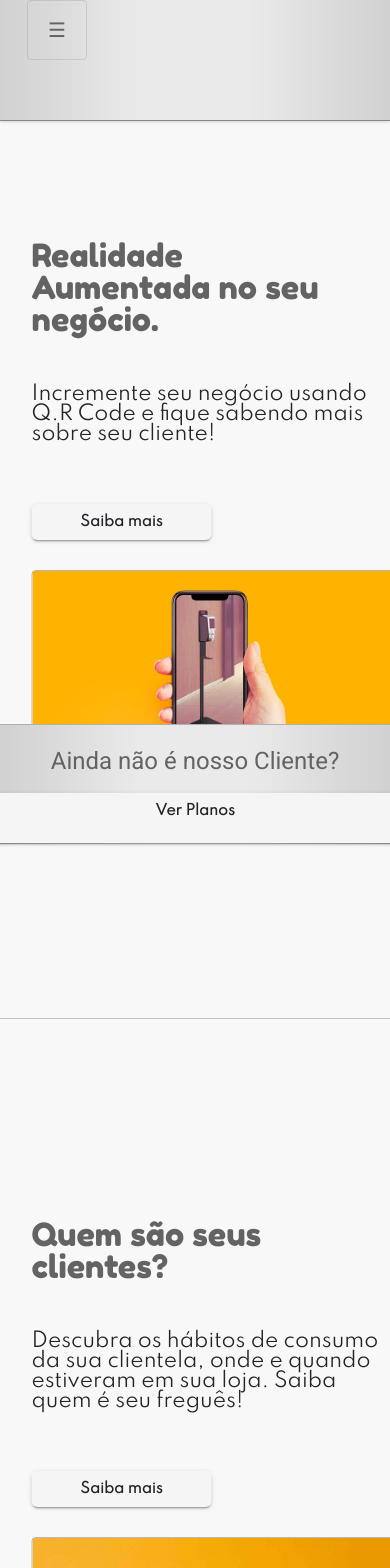
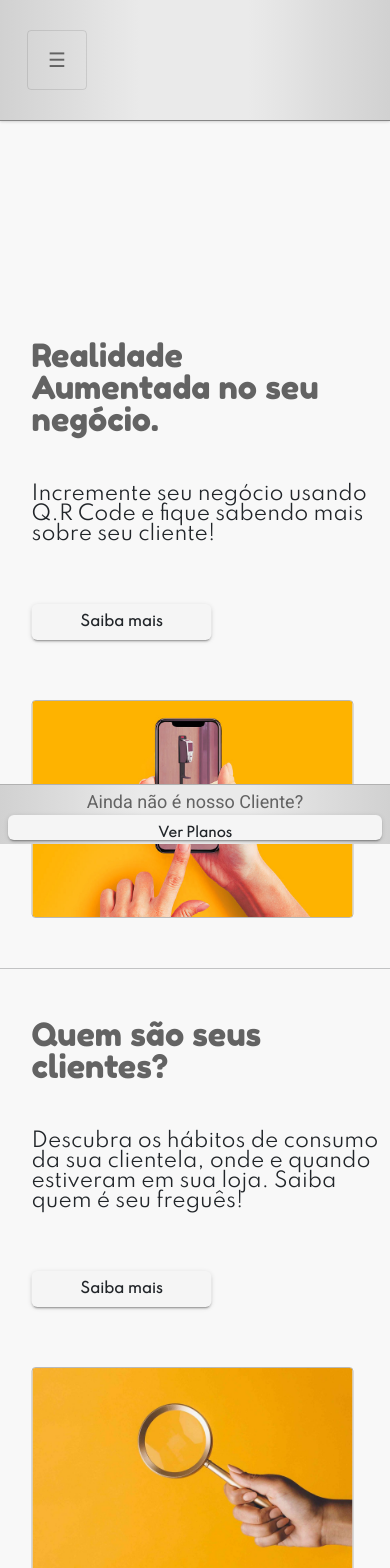
Before and after one commit to projeto-integrador-2022/qrcode-frontend, an Angular app: page / in a window 390 px wide. Shown: the top 1568 px of the page. Built offline with nearby package versions, Linux system fonts and the light colour scheme.

Commit message:
[QRCT-006F] Whole page, footers and navbar are no responsive, as expected

```diff
--- a/src/app/app.component.scss
+++ b/src/app/app.component.scss
@@ -90,3 +90,18 @@ h4 {
 
 
 }
+
+@media (max-width: 480px) {
+  .custom-navbar {
+
+    .mat-raised-button {
+      margin: 30px 0 30px 0;
+      width: 100%;
+    }
+
+    .container {
+      margin-top: 200px !important;
+    }
+
+  }
+}
--- a/src/app/features/pages/about/about.component.scss
+++ b/src/app/features/pages/about/about.component.scss
@@ -46,3 +46,15 @@ button {
     height: 160px !important;
   }
 }
+
+@media (max-width: 480px) {
+  .margin-fixture {
+    margin-top: 250px !important;
+    margin-bottom: 100px !important;
+  }
+
+  .my-4 {
+        margin-top: 50px !important;
+        margin-bottom: 50px !important;
+    }
+}
--- a/src/app/features/pages/admin-page/starting/starting.component.scss
+++ b/src/app/features/pages/admin-page/starting/starting.component.scss
@@ -35,3 +35,23 @@ body {
 .mat-tab-body-content {
     overflow: hidden !important;
 }
+
+@media (max-width: 480px) {
+
+    .container {
+
+        margin-top: 91px !important;
+    }
+    .container .jumbotron {
+        padding: 10px !important;
+    }
+
+    .container img {
+        max-height: 100%;
+    }
+
+    .my-4 {
+        margin-top: 50px !important;
+        margin-bottom: 50px !important;
+    }
+}
--- a/src/app/features/pages/landing-page/landing-page.component.scss
+++ b/src/app/features/pages/landing-page/landing-page.component.scss
@@ -56,4 +56,21 @@ h1, h4 {
         max-height: 300px;
     }
 
+
+
 }
+
+@media (max-width: 480px) {
+    .container {
+        margin-top: 220px !important;
+      }
+    .img-responsive {
+        margin-top: 30px;
+        max-width: 88%;
+    }
+
+    .my-4 {
+        margin-top: 50px !important;
+        margin-bottom: 50px !important;
+    }
+}
--- a/src/app/features/pages/us/us.component.scss
+++ b/src/app/features/pages/us/us.component.scss
@@ -15,3 +15,10 @@
     margin: 150px 0 150px 0;
 
 }
+
+@media (max-width: 480px) {
+    .my-4 {
+        margin-top: 50px !important;
+        margin-bottom: 50px !important;
+    }
+}
--- a/src/app/shared/components/footer/footer.component.scss
+++ b/src/app/shared/components/footer/footer.component.scss
@@ -36,3 +36,31 @@ small:hover {
     }
   }
 }
+
+@media (max-width: 480px) {
+  footer {
+    max-height: 60px;
+    padding: 5px;
+
+  }
+
+  span {
+    font-size: 18px;
+  }
+
+  .py-4 {
+    padding: 8px 20px 8px 20px !important;
+  }
+  .btn {
+    height: 25px;
+    margin: 4px 0 4px 0;
+
+    span {
+      font-size: 13px;
+
+    }
+
+  }
+
+
+}
--- a/src/app/shared/components/nav-bar/nav-bar.component.scss
+++ b/src/app/shared/components/nav-bar/nav-bar.component.scss
@@ -8,7 +8,7 @@
   height: 120px;
   margin: 0px !important;
   padding: 0px !important;
-
+  z-index:2;
 
   .navbar-brand {
     color: rgb(58, 58, 58);
@@ -25,6 +25,10 @@
   .nav-link {
     font-size: 14px;
     font-family: "Spartan", sans-serif;
+  }
+
+  .navbar-toggler {
+    margin-top: 30px;
   }
 }
 
@@ -73,6 +77,7 @@ button {
   padding: 0.4rem 0 0 0;
 }
 
+
 @media (max-width: 991px) {
   .custom-navbar {
     height: auto;
--- a/src/app/shared/components/tab/tab.component.html
+++ b/src/app/shared/components/tab/tab.component.html
@@ -1,4 +1,4 @@
-
+<div class="margin-fixture">
         <mat-tab-group mat-stretch-tabs mat-align-tabs="center">
                 <div class="container">
                         <mat-tab label="{{TAB_SENTENCES[0].TITLE}}">
@@ -12,3 +12,4 @@
                         </mat-tab>
                 </div>
         </mat-tab-group>
+</div>
--- a/src/app/shared/components/tab/tab.component.scss
+++ b/src/app/shared/components/tab/tab.component.scss
@@ -22,3 +22,9 @@
     position: fixed !important;
     width: 100% !important;
 }
+
+@media (max-width: 480px) {
+    .margin-fixture {
+      margin-top: 207px !important;
+    }
+  }
```
Lines whose indentation alone changed are shown as unchanged.
